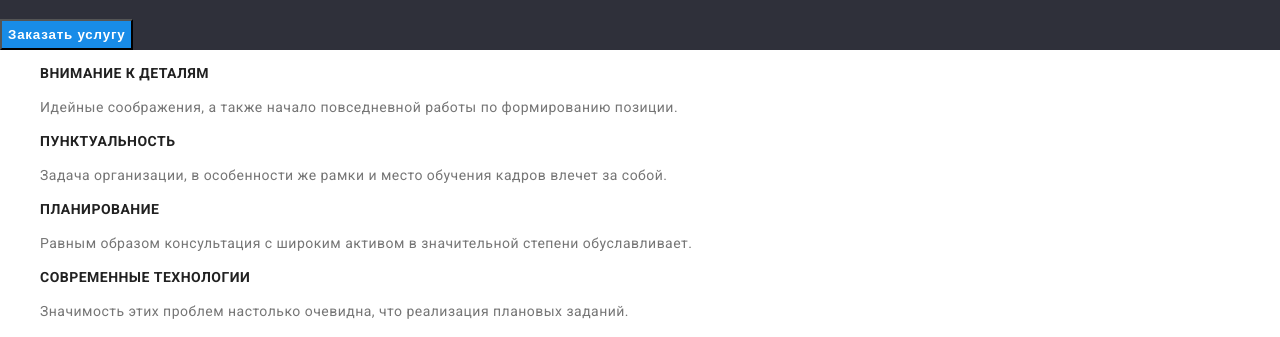
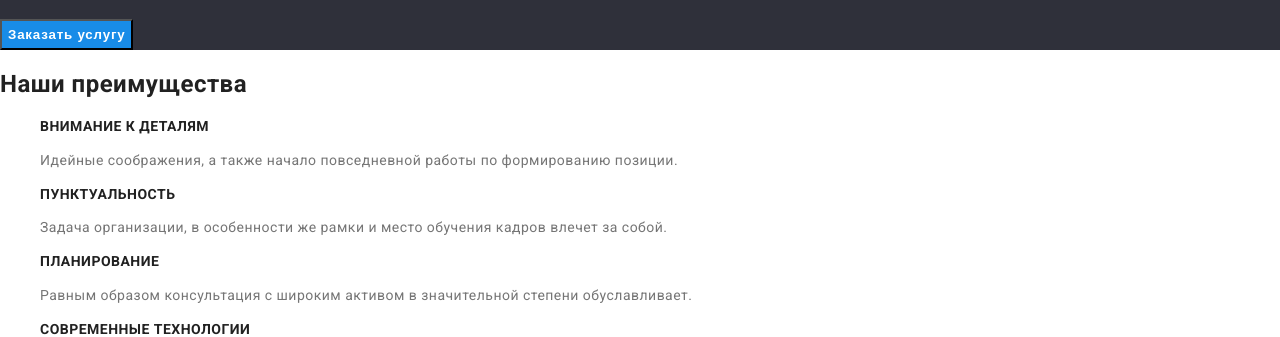
Before and after one commit to Slavik-mvg/goit-markup-hw-03, a plain HTML site: page index.html in a window 1280 px wide. Shown: the part 273-610 px from the top of the page. Drawn offline with Linux system fonts and the light colour scheme.

Commit message:
visually-hidden

```diff
--- a/index.html
+++ b/index.html
@@ -61,7 +61,7 @@
 
       <!--Наши преимущества-->
       <section class="advantage">
-        <h2 class="hide">Наши преимущества</h2>
+        <h2 class="visually-hidden">Наши преимущества</h2>
         <ul>
           <li>
             <h3 class="advantage-item">Внимание к деталям</h3>
```
